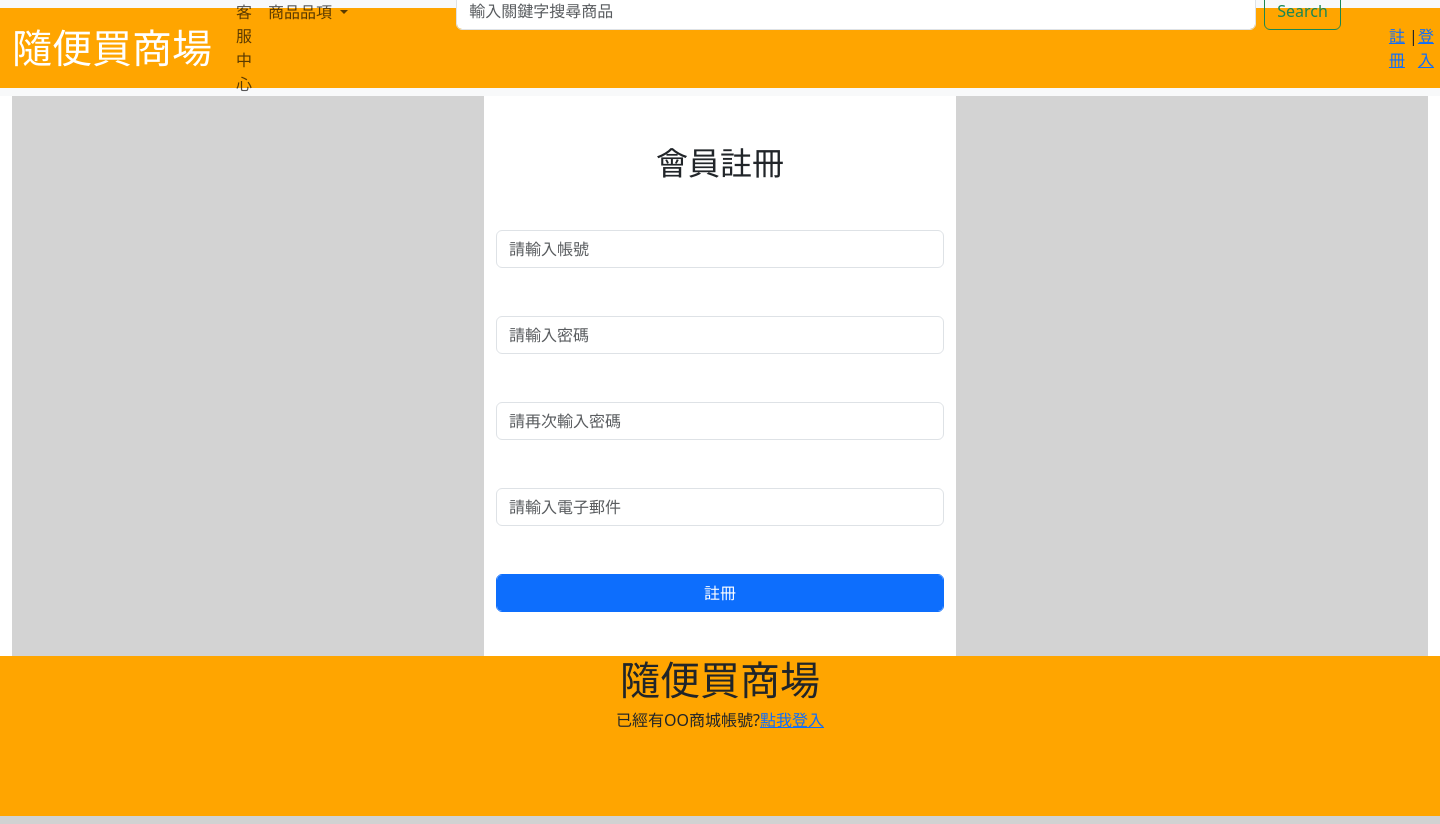
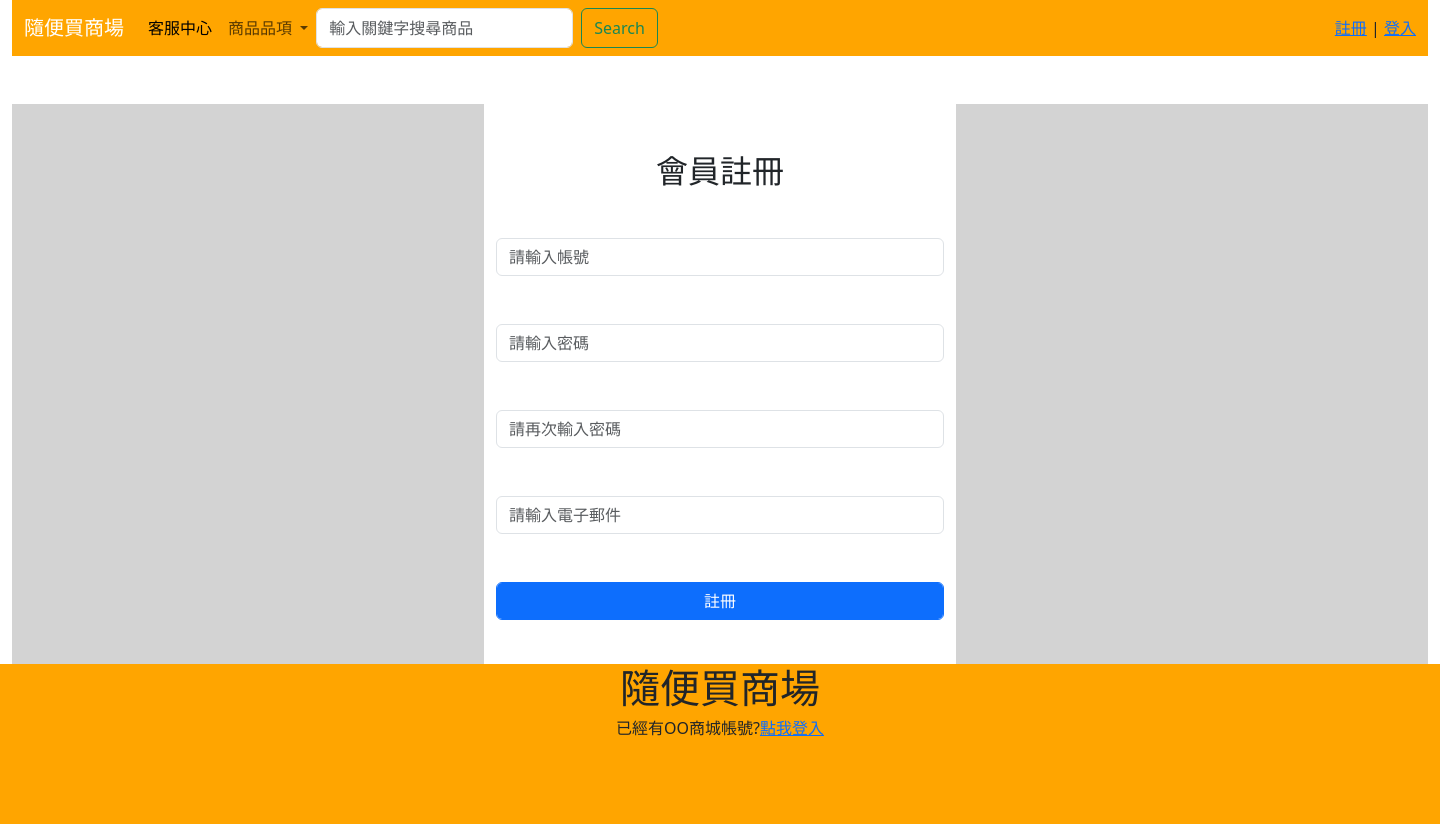
Before and after one commit to CableO3O/web_homework, a PHP site: page /index.php?do=reg in a window 1440 px wide. Run offline with PHP 8.4, Linux system fonts and the light colour scheme; some libraries are stand-ins or nearby versions.

Commit message:
調整導覽列

```diff
--- a/index.php
+++ b/index.php
@@ -18,22 +18,18 @@
 </head>
 
 <body>
-    <nav class="navbar navbar-expand-lg navbar-light bg-light" style="background-color: orange;">
-        <div class="container-fluid" style="background-color: orange; height:10vh">
-            <a class="navbar-brand" href="./index.php" style="font-size: 40px; color:white">隨便買商場</a>
+    <div class="container-fluid">
+        <nav class="navbar navbar-expand-lg navbar-light" style="background-color: orange;">
+            <div class="container-fluid">
+                <a class="navbar-brand" href="./index.php" style="color:white">隨便買商場</a>
                 <button class="navbar-toggler" type="button" data-bs-toggle="collapse" data-bs-target="#navbarSupportedContent" aria-controls="navbarSupportedContent" aria-expanded="false" aria-label="Toggle navigation">
                     <span class="navbar-toggler-icon"></span>
                 </button>
                 <div class="collapse navbar-collapse" id="navbarSupportedContent">
                     <ul class="navbar-nav me-auto mb-2 mb-lg-0">
-
                         <li class="nav-item">
-                        <a class="nav-link" href="#">客服中心</a>
+                            <a class="nav-link active" aria-current="page" href="#">客服中心</a>
                         </li>
-                    <?php
-                    if (!isset($_GET['main'])) {
-
-                    ?>
                         <li class="nav-item dropdown">
                             <a class="nav-link dropdown-toggle" href="#" role="button" data-bs-toggle="dropdown" aria-expanded="false">
                                 商品品項
@@ -47,15 +43,10 @@
                                 <li><a class="dropdown-item" href="#">Something else here</a></li>
                             </ul>
                         </li>
-                    <?php
-                    }
-                    ?>
-                    <li class="nav-item " style="margin-left: 100px;">
                         <form class="d-flex me-5" role="search">
-                            <input style="width:800px" class="form-control me-2" type="search" placeholder="輸入關鍵字搜尋商品" aria-label="Search">
+                            <input class="form-control me-2" type="search" placeholder="輸入關鍵字搜尋商品" aria-label="Search">
                             <button class="btn btn-outline-success" type="submit">Search</button>
                         </form>
-                    </li>
                     </ul>
                     <?php
                     if (!isset($_SESSION['user'])) {
@@ -92,7 +83,8 @@
                 </div>
             </div>
         </nav>
-    <div class="container-fluid">
+    </div>
+    <div class="container-fluid mt-5">
         <?php
         $do = $_GET['do'] ?? 'main';
         $file = "./front/{$do}.php";
```
Lines whose indentation alone changed are shown as unchanged.
